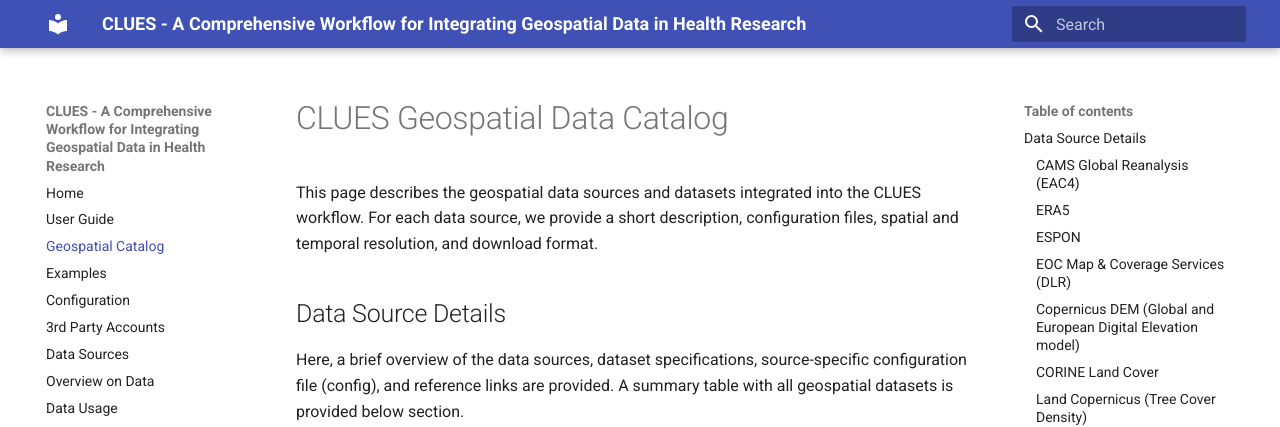
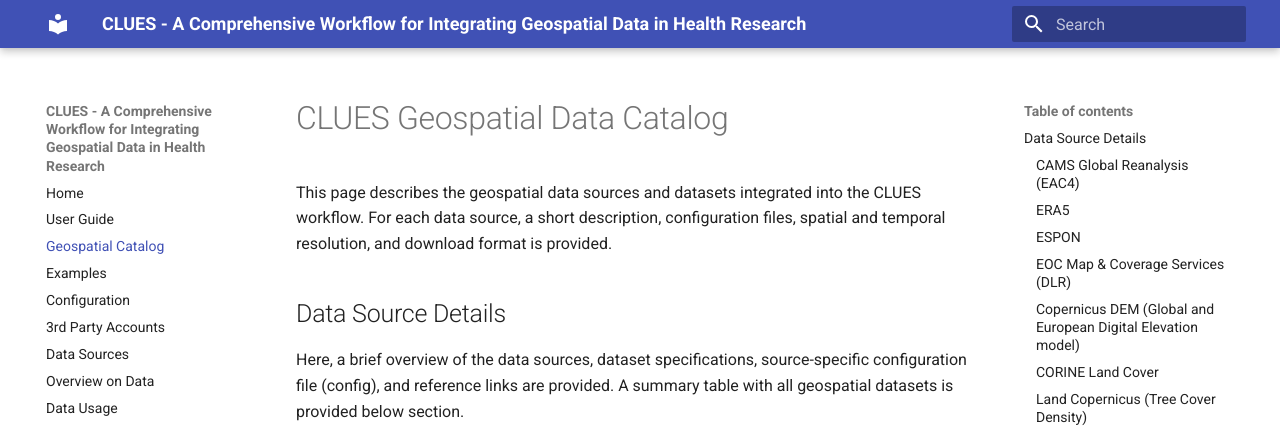
Before and after one commit to BIH-DMBS/CLUES, an MkDocs documentation site: the page built from docs/dataCatalog.md, in a window 1280 px wide and 900 px high. Shown: the top 427 px of the window. Built offline with MkDocs 1.6.1 and Material for MkDocs 9.7.7, drawn with Linux system fonts in a browser that asks for light colours.

Commit message:
Update dataCatalog.md

```diff
--- a/docs/dataCatalog.md
+++ b/docs/dataCatalog.md
@@ -1,5 +1,5 @@
 # CLUES Geospatial Data Catalog
-This page describes the geospatial data sources and datasets integrated into the CLUES workflow. For each data source, we provide a short description, configuration files, spatial and temporal resolution, and download format.
+This page describes the geospatial data sources and datasets integrated into the CLUES workflow. For each data source, a short description, configuration files, spatial and temporal resolution, and download format is provided.
 
 ## Data Source Details
 Here, a brief overview of the data sources, dataset specifications, source-specific configuration file (config), and reference links are provided. A summary table with all geospatial datasets is provided below section.
```
